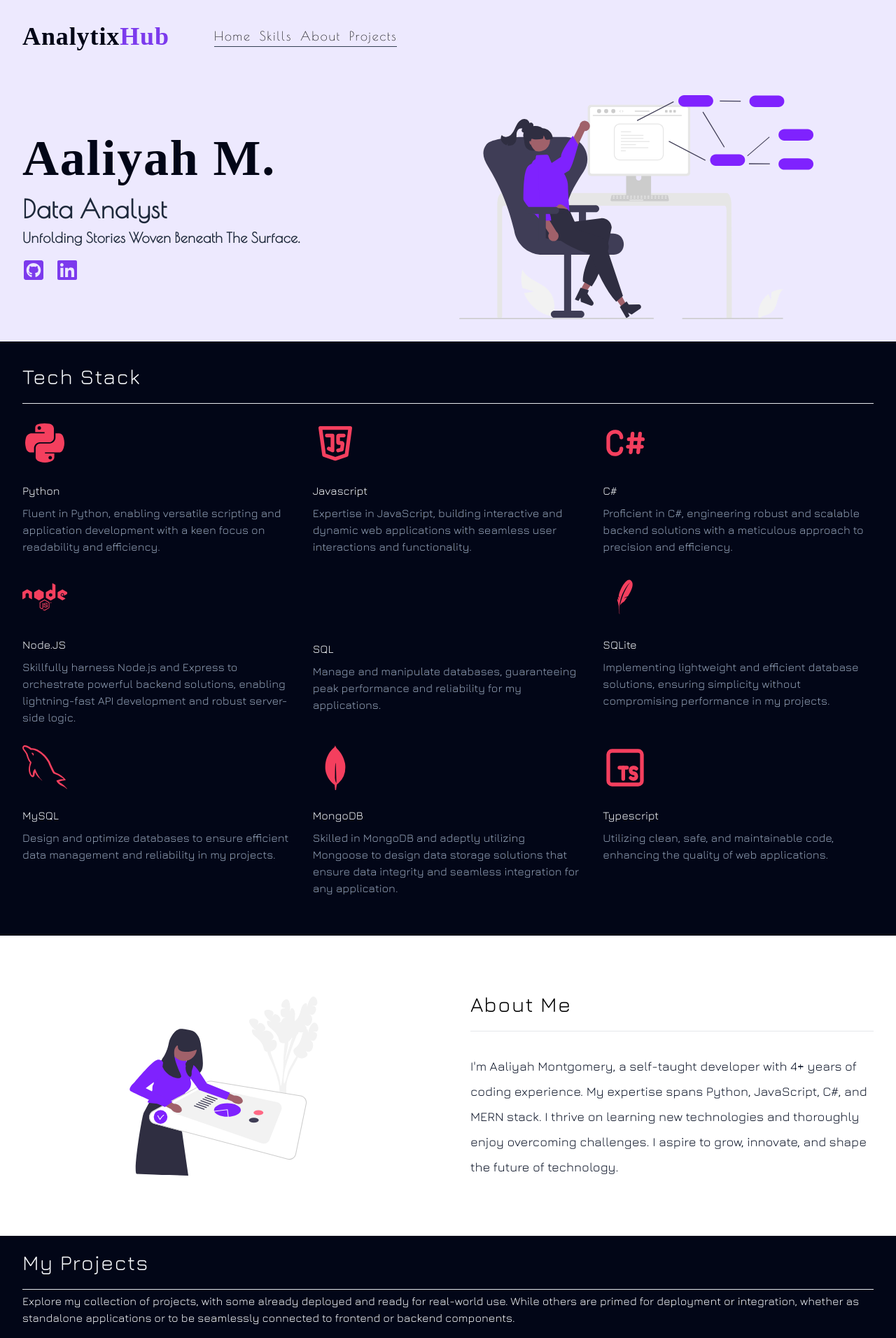
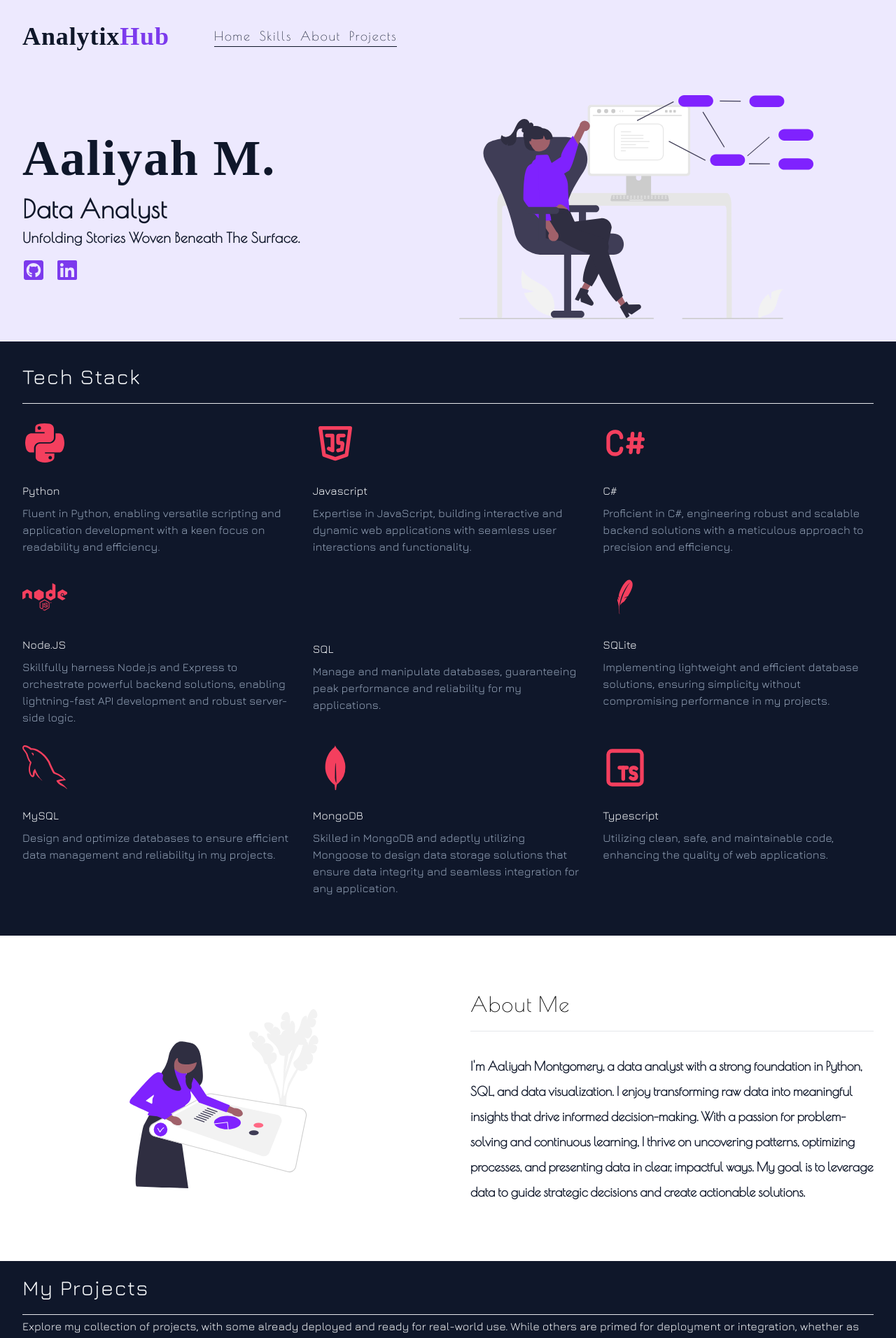
Before and after one commit to Aaliyah1699/SQL-Portfolio, a React (Vite) app: page / in a window 1280 px wide. Shown: the top 1912 px of the page at 70% size. Built offline with nearby package versions, Linux system fonts and the light colour scheme; some icons are missing; a web font is replaced by a local one.

Commit message:
Update color

```diff
--- a/index.html
+++ b/index.html
@@ -1,6 +1,6 @@
 <!DOCTYPE html>
 <!-- background color and scroll -->
-<html lang="en" class="bg-slate-950 scroll-smooth">
+<html lang="en" class="bg-slate-900 scroll-smooth">
     <head>
         <meta charset="UTF-8" />
         <meta name="viewport" content="width=device-width, initial-scale=1.0" />
--- a/src/components/About.jsx
+++ b/src/components/About.jsx
@@ -3,18 +3,21 @@ import SectionTitle from './SectionTitle';
 
 const About = () => {
     return (
-        <section className='bg-white py-20 font-jura' id='about'>
+        <section className='bg-white py-20 font-one font-bold' id='about'>
             <div className='align-element grid md:grid-cols-2 items-center gap-16'>
                 <img src={about} alt='undraw image' className='w-full h-64' />
                 <article>
                     <SectionTitle text='About Me' />
                     <p className='text-slate-900 mt-8 leading-loose text-lg'>
-                        I'm Aaliyah Montgomery, a self-taught developer with 4+
-                        years of coding experience. My expertise spans Python,
-                        JavaScript, C#, and MERN stack. I thrive on learning new
-                        technologies and thoroughly enjoy overcoming challenges.
-                        I aspire to grow, innovate, and shape the future of
-                        technology.
+                        I'm Aaliyah Montgomery, a data analyst with a strong
+                        foundation in Python, SQL, and data visualization. I
+                        enjoy transforming raw data into meaningful insights
+                        that drive informed decision-making. With a passion for
+                        problem-solving and continuous learning, I thrive on
+                        uncovering patterns, optimizing processes, and
+                        presenting data in clear, impactful ways. My goal is to
+                        leverage data to guide strategic decisions and create
+                        actionable solutions.
                     </p>
                 </article>
             </div>
--- a/src/components/Hero.jsx
+++ b/src/components/Hero.jsx
@@ -6,13 +6,13 @@ const Hero = () => {
         <div className='bg-violet-100 py-8'>
             <div className='align-element grid md:grid-cols-2 items-center gap-8'>
                 <article>
-                    <h1 className='text-7xl font-bold tracking-wide font-candy text-slate-950'>
+                    <h1 className='text-7xl font-bold tracking-wide font-candy text-slate-900'>
                         Aaliyah M.
                     </h1>
-                    <p className='mt-4 text-4xl text-slate-800 capitalize tracking-wide font-one font-semibold'>
+                    <p className='mt-4 text-4xl text-slate-900 capitalize tracking-wide font-one font-semibold'>
                         Data Analyst
                     </p>
-                    <p className='mt-2 text-xl text-slate-800 capitalize tracking-wide font-one font-semibold'>
+                    <p className='mt-2 text-xl text-slate-900 capitalize tracking-wide font-one font-semibold'>
                         Unfolding stories woven beneath the surface.
                     </p>
                     <div className='flex gap-x-4 mt-4'>
--- a/src/components/Navbar.jsx
+++ b/src/components/Navbar.jsx
@@ -4,10 +4,10 @@ const Navbar = () => {
     return (
         <nav className='bg-violet-100' >
             <div className='align-element py-4 flex flex-col sm:flex-row sm:gap-x-16 sm:items-center sm:py-8 leading-loose '>
-                <h2 className='text-4xl font-extrabold tracking-wide font-candy text-slate-950'>
+                <h2 className='text-4xl font-extrabold tracking-wide font-candy text-slate-900'>
                     Analytix<span className='text-violet-600'>Hub</span>
                 </h2>
-                <div className='flex gap-x-3 leading-loose border-b border-slate-700 '>
+                <div className='flex gap-x-3 leading-loose border-b border-slate-900 '>
                     {links.map((link) => {
                         const { id, href, text, to } = link;
                         return (
@@ -15,7 +15,7 @@ const Navbar = () => {
                                 key={id}
                                 href={href}
                                 to={to}
-                                className='capitalize text-lg tracking-widest hover:text-violet-600 duration-300 font-one hover:shadow-lg'
+                                className='capitalize text-lg tracking-widest hover:text-violet-600 duration-300 font-one hover:shadow-lg text-slate-900'
                             >
                                 {text}
                             </a>
```
